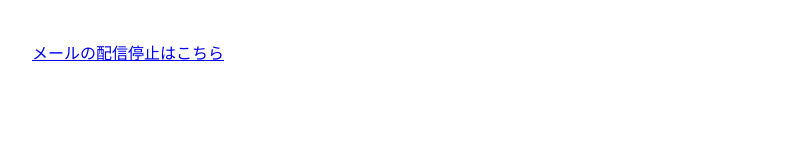
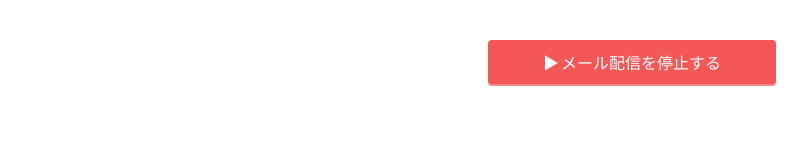
Before and after one commit to PORT-INC/chai_lp, a plain HTML site: page docs/withdrawal/index.html in a window 1280 px wide. Shown: the whole page, without its empty margins (8-815 px from the left). Drawn offline with Linux system fonts and the light colour scheme.

Commit message:
ボタンにした

```diff
--- a/docs/withdrawal/index.html
+++ b/docs/withdrawal/index.html
@@ -8,12 +8,44 @@
 body {
     padding: 2em;
 }
+a {
+    display: block;
+    max-width: 100%;
+    width: calc(320px - 2em);
+    padding: 10px 0;
+    margin: 0 auto;
+    border-width: 0;
+    border-radius: 4px;
+    box-shadow: 0 2px 0 0 #f68686;
+    background-color: #f35756;
+    color: #fff;
+    text-decoration: none;
+    text-align: center;
+}
+a:hover {
+    transform: translate(0, 1px);
+}
+a::before {
+    content: "\25b6";
+    display: inline-block;
+    padding-right: 2px;
+    speak: none;
+    font-family: "icomoon" !important;
+    font-style: normal;
+    font-weight: normal;
+    font-variant: normal;
+    text-transform: none;
+    line-height: 1;
+    -webkit-font-smoothing: antialiased;
+    -moz-osx-font-smoothing: grayscale;
+}
+
 </style>
 </head>
 <body>
 
 <!--: Start #contents -->
-<a href='https://careerpark.jp/withdrawal/start'>メールの配信停止はこちら</a>
+<a href='https://careerpark.jp/withdrawal/start'>メール配信を停止する</a>
 <!--: End #contents -->
 
 </body>
```
